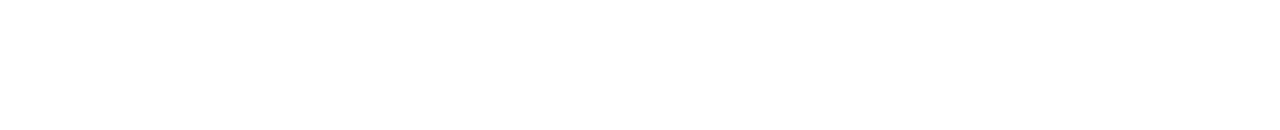
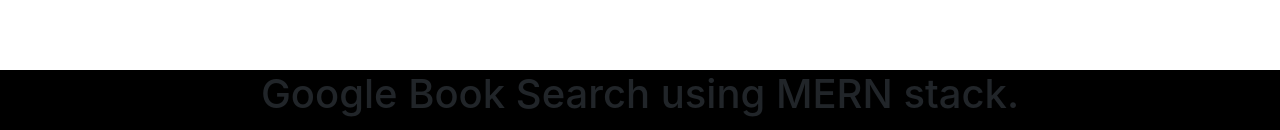
Before and after one commit to zachyingling/googlebookssearch-mern, a React (Create React App) app in the folder client/: page /saved in a window 1280 px wide. Shown: the part 650-780 px from the top of the page. Built offline with nearby package versions, Linux system fonts and the light colour scheme; no server answers; a web font is replaced by a local one.

Commit message:
adding footer to both pages

```diff
--- /dev/null
+++ b/client/src/components/Footer/index.js
@@ -0,0 +1,13 @@
+import React from "react";
+import "./style.css";
+
+function Footer(){
+  return (
+    <footer>
+      <h1>Google Book Search using MERN stack.</h1>
+      <a href="https://github.com/zachyingling/googlebookssearch-mern">Repo</a>
+    </footer>
+  );
+}
+
+export default Footer;
--- /dev/null
+++ b/client/src/components/Footer/style.css
@@ -0,0 +1,7 @@
+footer {
+  background-color: black;
+  position: fixed;
+  width: 100%;
+  bottom: 0;
+  text-align: center;
+}
--- a/client/src/components/Jumbotron/style.css
+++ b/client/src/components/Jumbotron/style.css
@@ -1,6 +1,7 @@
 #backgroundJumbo {
   background-image: url("book-img.jpg");
-  width: 100%;
+  background-position: center;
+  background-size: cover;
 }
 
 #headerText, #descriptionText {
--- a/client/src/components/SavedContainer/index.js
+++ b/client/src/components/SavedContainer/index.js
@@ -1,6 +1,7 @@
 import React from "react";
 import API from "../../utils/API";
 import ResultsSaved from "../ResultsSaved/index";
+import Footer from "../Footer/index";
 import "./style.css";
 
 class SavedContainer extends React.Component {
@@ -18,6 +19,7 @@
 
   render() {
     return (
+      <div>
         <div className="container" id="mainContainer">
           <h4 className="text" id="savedBookText">Saved Books</h4>
           <div className="container" id="savedContainer">
@@ -30,6 +32,8 @@
             )}
           </div>
         </div>
+        <Footer/>
+      </div>
     );
   }
 }
--- a/client/src/components/SearchContainer/index.js
+++ b/client/src/components/SearchContainer/index.js
@@ -2,6 +2,7 @@
 import "./style.css";
 import API from "../../utils/API";
 import Results from "../Results/index";
+import Footer from "../Footer/index"
 
 class SearchContainer extends React.Component {
   state = {
@@ -32,6 +33,7 @@
 
   render () {
     return (
+      <div>
         <div className="container" id="mainContainer">
           <div className="container">
             <h1 className="text" id="searchBookText">Search Book</h1>
@@ -55,6 +57,8 @@
             : <h1>No results</h1>}
           </div>
         </div>
+        <Footer/>
+      </div>
     );
   }
 }
--- a/client/src/components/SearchContainer/style.css
+++ b/client/src/components/SearchContainer/style.css
@@ -1,6 +1,7 @@
 #mainContainer {
   background-color: #633c06;
   padding-bottom: 15px;
+  margin-bottom: 100px;
 }
 
 .text {
--- a/client/src/pages/Saved.js
+++ b/client/src/pages/Saved.js
@@ -3,7 +3,9 @@
 
 function Saved () {
   return (
-    <SavedContainer/>
+    <div className="wrapper">
+      <SavedContainer/>
+    </div>
   );
 
 }
```
Lines whose indentation alone changed are shown as unchanged.
